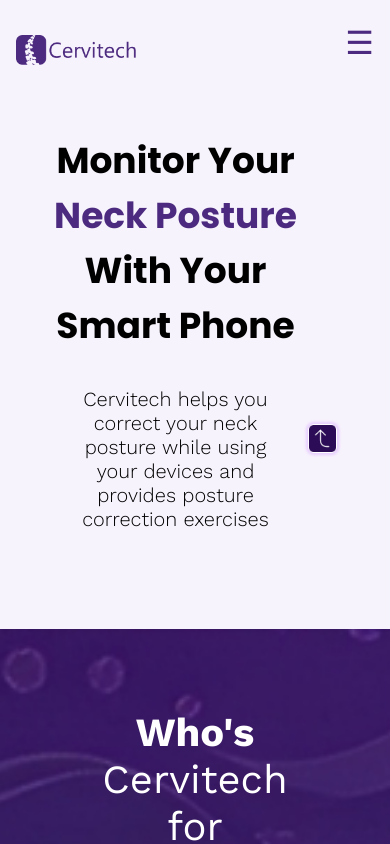
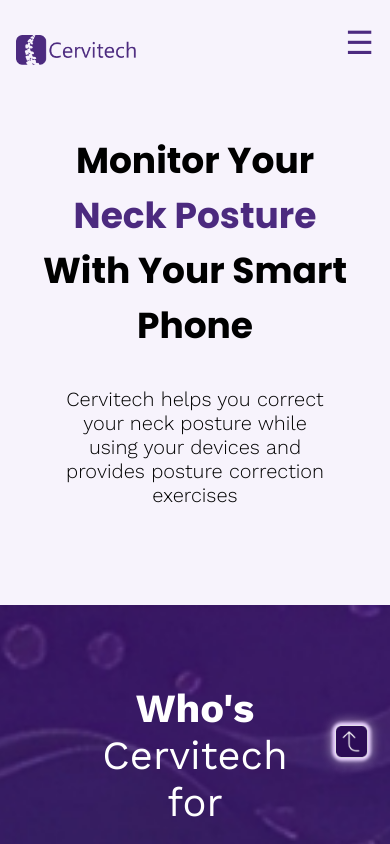
Before and after one commit to adedamola-toye/cervitech-website, a React (Vite) app: page / in a window 390 px wide. Shown: the top 844 px of the page. Built offline with nearby package versions, Linux system fonts and the light colour scheme.

Commit message:
adjust up arrow to be fixed. hover effects on join button and nav section

```diff
--- a/src/components/Header.tsx
+++ b/src/components/Header.tsx
@@ -2,20 +2,21 @@ import Navbar from "./Navbar"
 import "../styles/Navbar.css"
 import IphonePic from "../assets/iPhone 15 Pro 1.png"
 import "../styles/Header.css"
-import UpArrow from "../assets/lets-icons_up-light.png"
+
 export default function Header(){
     return(
-        <>
+        <div id="header">
             <Navbar/>
-            <div className="header">
+            <div className="header" id="header">
                 <div className="left">
                     <h1>Monitor Your <span>Neck Posture</span> With Your Smart Phone</h1>
                     <p>Cervitech helps you correct your neck posture while using your devices and provides posture correction exercises</p>
+                    <div className="join-btn-wrapper">
+                    </div>
                     <button className="join-btn">Join waitlist</button>
                 </div>
                 <img className="iphone-pic" src={IphonePic} alt="Iphone picture showing Cervitech" />
-                <img className="up-arrow" src={UpArrow} alt="Upward arrow"/>
             </div>
-        </>
+        </div>
     )
 }
--- a/src/pages/Home.tsx
+++ b/src/pages/Home.tsx
@@ -2,14 +2,22 @@ import Header from "../components/Header";
 import WhoIsCervitechFor from "../components/WhoIsCervitechFor";
 import AppsPic from "../components/AppsPic"
 import HowCervitechHelps from "../components/HowCervitechHelps";
-
+import UpArrow from "../assets/lets-icons_up-light.png"
+import "../styles/Home.css"
 function Home(){
+    const scrollToTop = () => {
+    const headerSection = document.getElementById("header");
+    if (headerSection) {
+      headerSection.scrollIntoView({ behavior: "smooth" });
+    }
+  };
     return(
         <div className="home">
             <Header/>
             <WhoIsCervitechFor/>
             <HowCervitechHelps/>
             <AppsPic/>
+            <img className="up-arrow" src={UpArrow} alt="Upward arrow" onClick={scrollToTop}/>
         </div>
     )
 }
--- a/src/styles/Header.css
+++ b/src/styles/Header.css
@@ -40,7 +40,7 @@
 }
 
 
-.join-btn {
+.join-btn{
   padding: 40px 100px;
   background-color: #4c2a7f;
   color: white;
@@ -48,16 +48,13 @@
   font-weight: 700;
   font-size: 40px;
   font-style: bold;
+
 }
 
-.up-arrow{
-  display: block;
-  width: 100px;
-  height: 100px;
-  position: relative;
-  top: 750px;
-  right: 2rem
-}
+
+
+
+
 
 /*LAPTOP 1440PX AND BELOW - MEDIUM LAPTOP AND BELOW - 2000PX */
 
@@ -80,17 +77,13 @@
     margin-bottom: 3rem;
   }
 
-  .join-btn {
+   .join-btn {
     font-size: 15.59px;
     padding: 15.59px 77.93px;
     border-radius: 10px;
   }
 
-  .up-arrow{
-    width: 70px;
-    height: 70px;
-    top: 530px;
-  }
+
 
 }
 
@@ -111,12 +104,7 @@
     margin-top: 5rem;
   }
 
-    .up-arrow{
-      width:39px;
-      height: 39px;
-    top: 400px;
-    right: 1rem;
-  }
+
 }
 
 
@@ -143,10 +131,7 @@
         height: 500px;
         margin-right: -5%
     }
-    .up-arrow{
-      top: 350px;
-      right: 1rem;
-  }
+
 }
 
 /*SMALL DEVICES*/
--- /dev/null
+++ b/src/styles/Home.css
@@ -0,0 +1,16 @@
+.up-arrow {
+  position: fixed;
+  bottom: 5rem;
+  right: 1rem;
+  width: 45px;
+  height: 45px;
+  cursor: pointer;
+  z-index: 1000;
+  filter: drop-shadow(0 0 6px rgba(255, 255, 255, 0.6));
+  transition: opacity 0.3s ease, transform 0.2s ease;
+}
+
+.up-arrow:hover {
+  opacity: 0.9;
+  transform: scale(1.05);
+}
--- a/src/styles/Navbar.css
+++ b/src/styles/Navbar.css
@@ -3,9 +3,14 @@
 .nav-section {
   display: flex;
   justify-content: space-between;
-  margin: 2rem 5%;
+  padding: 2rem 5%;
   font-family: "Work Sans", sans-serif;
   white-space: nowrap;
+}
+.nav-section:hover{
+  background-color: white;
+  box-shadow: 0 4px 15px rgba(0, 0, 0, 0.2);
+  transition: all 0.3s ease;
 }
 
 nav {
@@ -36,11 +41,10 @@ nav {
   color: #4c2a7f;
 }
 
-  .join-btn:hover {
-    background-color: #2c0c56;
-    transform: scale(1.05);
-  }
-
+.join-btn:hover {
+  box-shadow: 0 0 10px 5px #a789d5f3;
+  transition: all 0.3s ease;
+}
 /*Below laptop to tablet*/
 @media (max-width: 1200px) {
   .nav-section {
```
